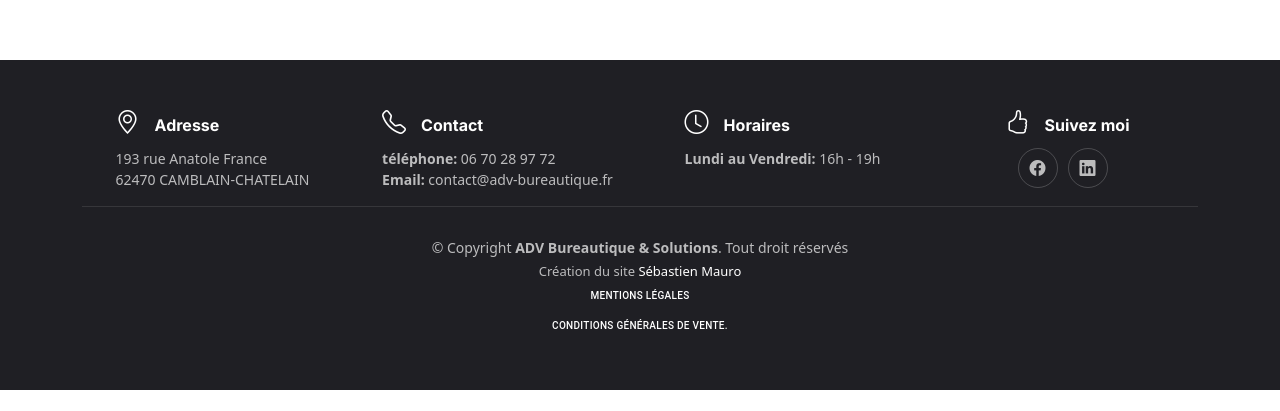
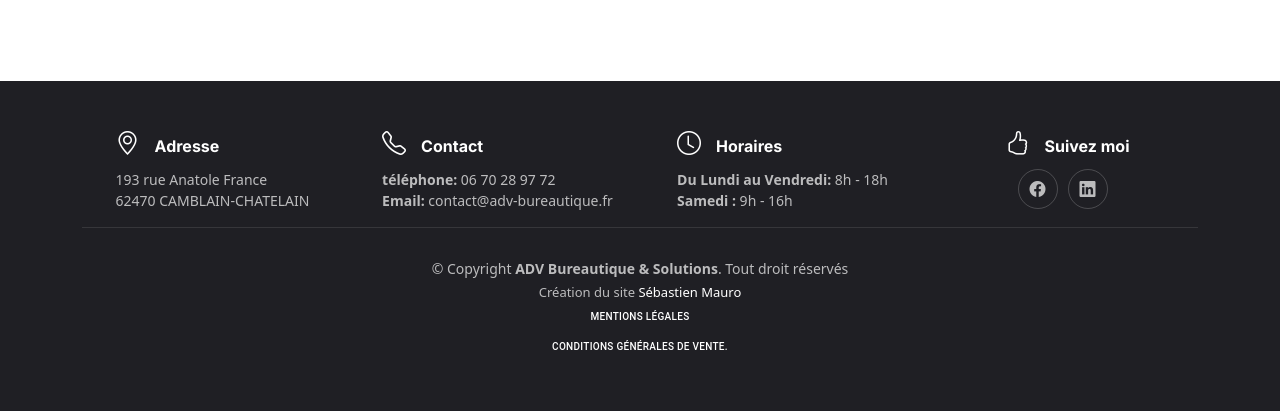
Before and after one commit to sanrala/ADV, a React (Create React App) app: page / in a window 1280 px wide. Shown: the part 6036-6447 px from the top of the page. Before the commit the page ends 6426 px from the top, so only its background shows below. Built offline with nearby package versions, Linux system fonts and the light colour scheme.

Commit message:
horaires

```diff
--- a/src/WebContainer/Contact/Contact.js
+++ b/src/WebContainer/Contact/Contact.js
@@ -137,8 +137,8 @@ export default function Contact() {
               <i className="icon bi bi-share flex-shrink-0"></i>
               <div>
                 <h3>Horaires d'ouverture</h3>
-                <div><strong>Du Lundi au Vendredi:</strong> 16h - 19h <br />
-
+                <div><strong>Du Lundi au Vendredi:</strong> 8h - 18h <br />
+                <strong>Samedi :</strong> 9h - 16h
                 </div>
               </div>
             </div>
--- a/src/WebContainer/Footer/Footer.js
+++ b/src/WebContainer/Footer/Footer.js
@@ -68,7 +68,8 @@ export default function Footer() {
       <div className="ms-25">
         <h4>    <i className="bi bi-clock icon"></i>Horaires</h4>
         <p>
-          <strong>Lundi au Vendredi:</strong> 16h - 19h<br />
+        <strong>Du Lundi au Vendredi:</strong> 8h - 18h <br />
+                <strong>Samedi :</strong> 9h - 16h
         </p>
       </div>
     </div>
```
